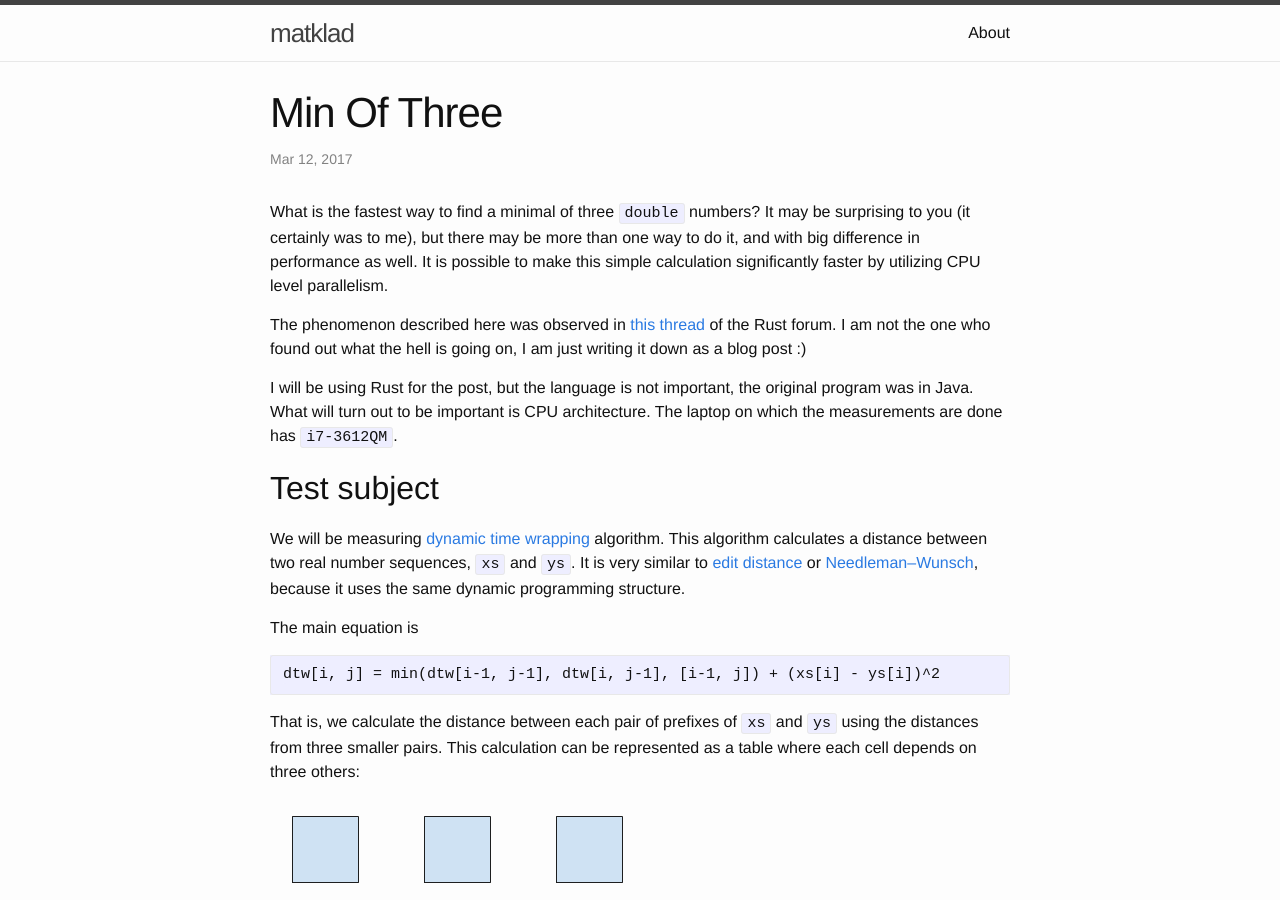
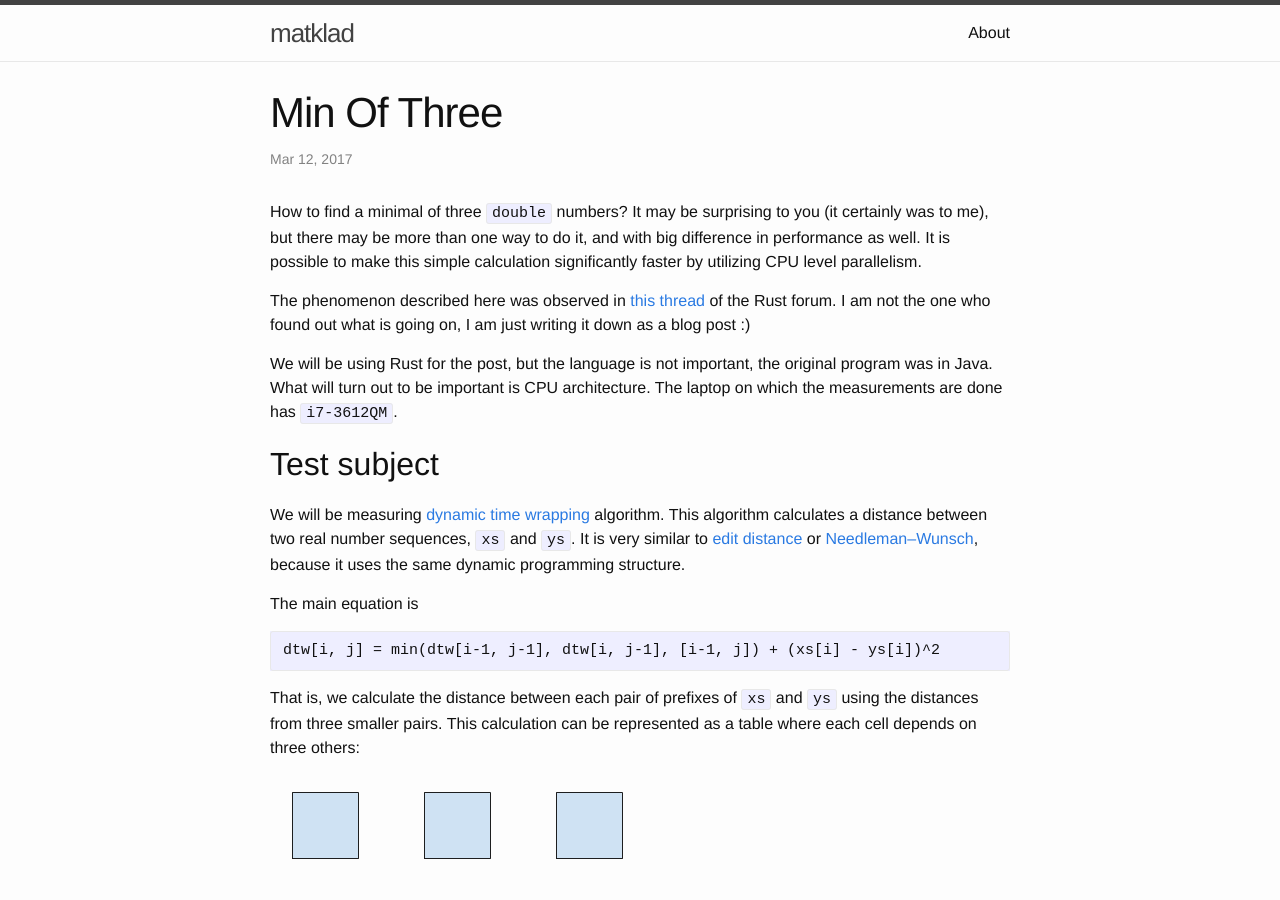
Before and after one commit to matklad/matklad.github.io, a Jekyll site: the page built from _posts/2017-03-12-min-of-three.markdown, in a window 1280 px wide and 900 px high. Built offline with Jekyll 4.4.1, drawn with Linux system fonts in a browser that asks for light colours.

Commit message:
Fix wording

```diff
--- a/_posts/2017-03-12-min-of-three.markdown
+++ b/_posts/2017-03-12-min-of-three.markdown
@@ -4,19 +4,18 @@ title:  "Min Of Three"
 date:   2017-03-12 19:39:15 +0300
 ---
 
-What is the fastest way to find a minimal of three `double` numbers?
-It may be surprising to you (it certainly was to me), but there may be
-more than one way to do it, and with big difference in performance as well.
-It is possible to make this simple calculation significantly faster by utilizing
-CPU level parallelism.
+How to find a minimal of three `double` numbers?  It may be surprising to you
+(it certainly was to me), but there may be more than one way to do it, and with
+big difference in performance as well.  It is possible to make this simple
+calculation significantly faster by utilizing CPU level parallelism.
 
 The phenomenon described here was observed in [this thread] of the Rust forum.
-I am not the one who found out what the hell is going on,
-I am just writing it down as a blog post :)
+I am not the one who found out what is going on, I am just writing it down as a
+blog post :)
 
 [this thread]: https://users.rust-lang.org/t/performance-issue-with-c-array-like-computation-2-times-worst-than-naive-java/9807
 
-I will be using Rust for the post, but the language is not important,
+We will be using Rust for the post, but the language is not important,
 the original program was in Java. What will turn out to be important is CPU architecture.
 The laptop on which the measurements are done has `i7-3612QM`.
 
```
